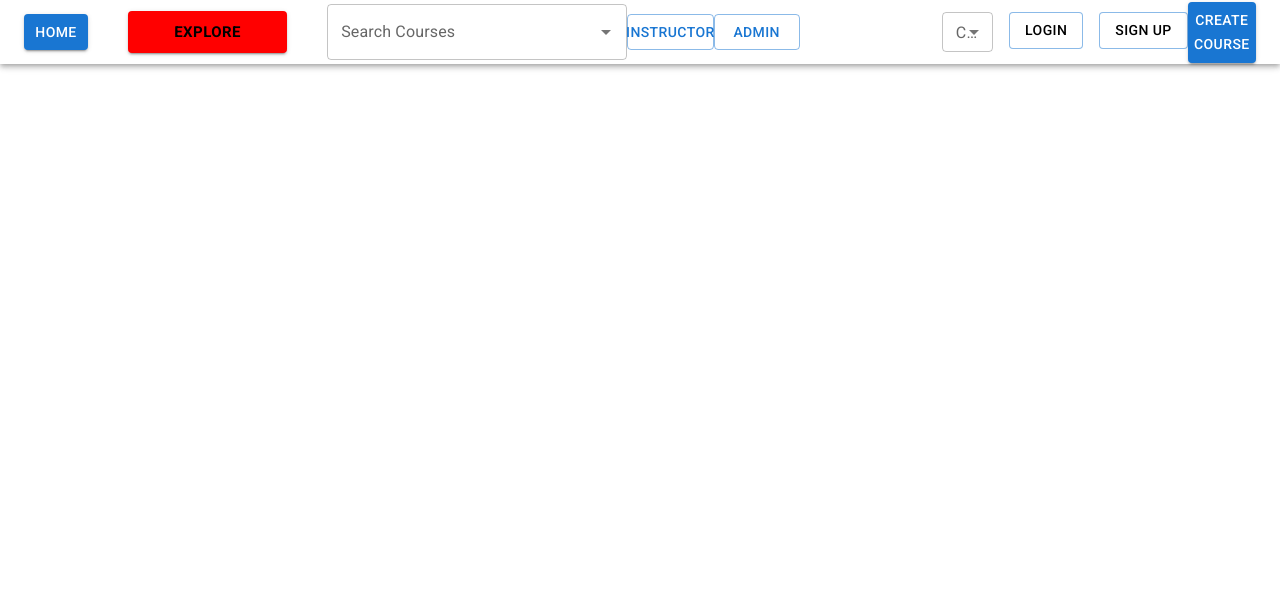
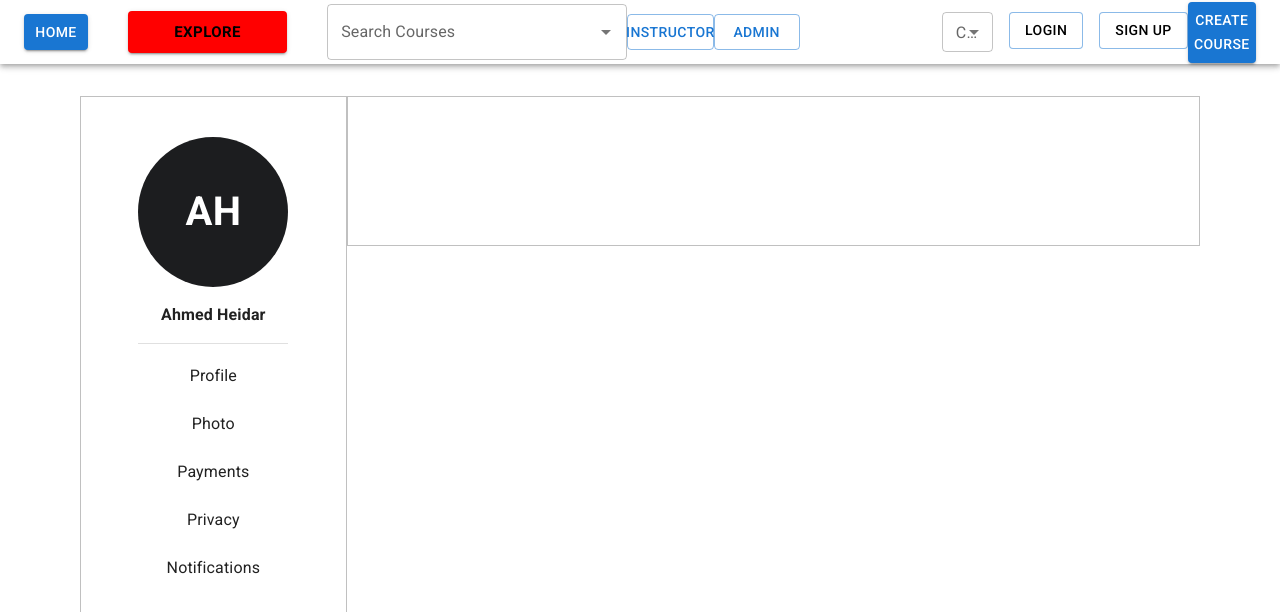
Before and after one commit to Advanced-Computer-Lab-2022/Asyad-El-Code, a React (Create React App) app in the folder client/: page /profile in a window 1280 px wide. Shown: the top 612 px of the page. Built offline with nearby package versions, Linux system fonts and the light colour scheme; no server answers.

Commit message:
creating profile component

```diff
--- a/client/src/App.js
+++ b/client/src/App.js
@@ -9,6 +9,7 @@ import CourseStructure from "./components/Instructor/CourseStructure";
 import Admin from "./components/Admin/Admin.js";
 import Exercise from "./components/Instructor/Exercise";
 import { MyCourses } from "./components/Trainee/MyCourses";
+import { Profile } from "./components/Profile/Profile";
 export const App = () => {
   return (
     <>
@@ -36,6 +37,9 @@ export const App = () => {
         <Route path="/myCourses">
           <MyCourses></MyCourses>
         </Route>
+        <Route path="/profile">
+          <Profile></Profile>
+        </Route>
       </Switch>
 
       {/* <CourseDetails></CourseDetails> */}
--- /dev/null
+++ b/client/src/components/Profile/Profile.js
@@ -0,0 +1,89 @@
+import React, { Component, useEffect, useState } from "react";
+import Slider from "react-slick";
+import "slick-carousel/slick/slick.css";
+import "slick-carousel/slick/slick-theme.css";
+import {
+    Button,
+    Card,
+    CardActions,
+    CardContent,
+    CardHeader,
+    CardMedia,
+    Rating,
+    Typography,
+    Modal,
+    Box,
+    Grid,
+    Avatar,
+    ListItem,
+    ListItemButton,
+    ListItemText,
+    Divider,
+    List
+} from "@mui/material";
+import useStyles from "../../css/slider.js";
+import { bgcolor, maxWidth, Stack } from "@mui/system";
+import { useRef } from "react";
+import "../../css/card.css";
+import image from "../../images/course.jpeg";
+import { useDispatch, useSelector } from "react-redux";
+
+
+export const Profile = () => {
+
+    const [mobileOpen, setMobileOpen] = useState(false);
+
+    const handleDrawerToggle = () => {
+        setMobileOpen(!mobileOpen);
+    };
+    return (
+        <Grid container justifyContent="center" marginTop={4} sx={{ border: "ActiveBorder" }} height={700}>
+            <Grid item xs={2.5} sx={{ borderStyle: "solid", borderWidth: '1px', borderColor: 'silver' }} mr={0} ml={0}>
+                <Grid container width={maxWidth} justifyContent="center" alignContent="center" rowSpacing={2} direction="column">
+                    <Grid item marginTop={5} xs={1} >
+                        <Avatar sx={{ width: 150, height: 150, bgcolor: "#1C1D1F", fontSize: "40px" }}><b>AH</b></Avatar>
+                    </Grid>
+                    <Grid item alignSelf="center">
+                        <Typography sx={{ fontWeight: "bold" }}>
+                            Ahmed Heidar
+                        </Typography>
+                    </Grid>
+                    <Grid item width="auto">
+                        <Divider />
+                        <nav aria-label="secondary mailbox folders">
+                            <List>
+                                <ListItem disablePadding sx={{":hover":"background-color:black;transition: 0.7s;"}}>
+                                    <ListItemButton >
+                                        <ListItemText primary="Profile"  sx={{textAlign:"center",lineHeight:1,accentColor:"black"}}/>
+                                    </ListItemButton>
+                                </ListItem>
+                                <ListItem disablePadding>
+                                    <ListItemButton component="a" href="#simple-list">
+                                        <ListItemText primary="Photo"  sx={{textAlign:"center",lineHeight:1}} />
+                                    </ListItemButton>
+                                </ListItem>
+                                <ListItem disablePadding>
+                                    <ListItemButton component="a" href="#simple-list">
+                                        <ListItemText primary="Payments"  sx={{textAlign:"center",lineHeight:1}} />
+                                    </ListItemButton>
+                                </ListItem>
+                                <ListItem disablePadding>
+                                    <ListItemButton component="a" href="#simple-list">
+                                        <ListItemText primary="Privacy"  sx={{textAlign:"center",lineHeight:1}} />
+                                    </ListItemButton>
+                                </ListItem>
+                                <ListItem disablePadding>
+                                    <ListItemButton component="a" href="#simple-list">
+                                        <ListItemText primary="Notifications"  sx={{textAlign:"center",lineHeight:1}} />
+                                    </ListItemButton>
+                                </ListItem>
+                            </List>
+                        </nav>
+                    </Grid>
+                </Grid>
+            </Grid>
+            <Grid item height={150} xs={8} sx={{ borderStyle: "solid", borderWidth: '1px', borderColor: 'silver' }}>
+            </Grid>
+        </Grid>
+    )
+}
```
